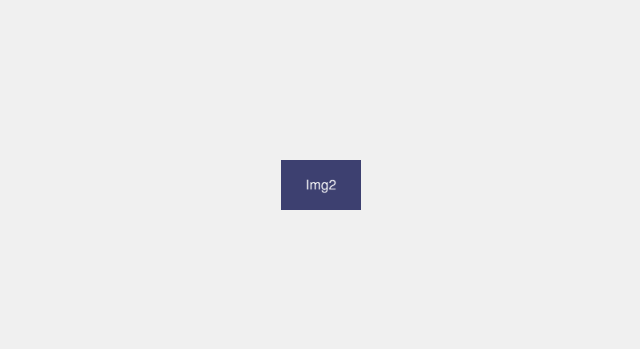
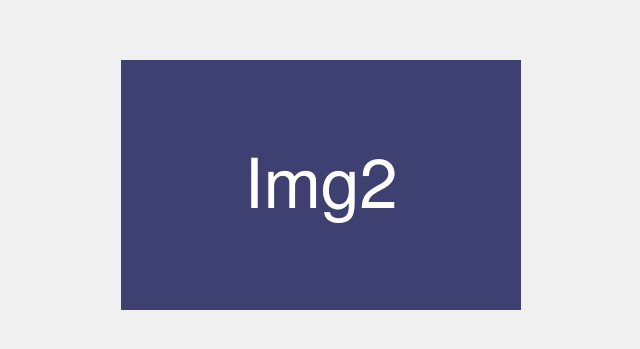
Before and after one commit to Ryotakobayash/43rd-Website_test, a plain HTML site: page test1/index1.html in a window 1280 px wide. Shown: the part 215-564 px from the top of the page, without its empty margins (319-959 px from the left). Drawn offline with Linux system fonts and the light colour scheme.

Commit message:
style.cssの修正

```diff
--- a/test1/script.js
+++ b/test1/script.js
@@ -24,5 +24,5 @@ document.addEventListener("DOMContentLoaded", function() {
     loadNewImage();
 
     // Change image every 5 seconds
-    setInterval(loadNewImage, 5000);
+    setInterval(loadNewImage, 3000);
 });
--- a/test1/styles.css
+++ b/test1/styles.css
@@ -9,8 +9,8 @@ body {
 }
 
 .ad-container {
-  width: 80px;
-  max-width: 400px;
+  width: 400px;
+  min-width: 400px;
 }
 
 #ad-image {
```
